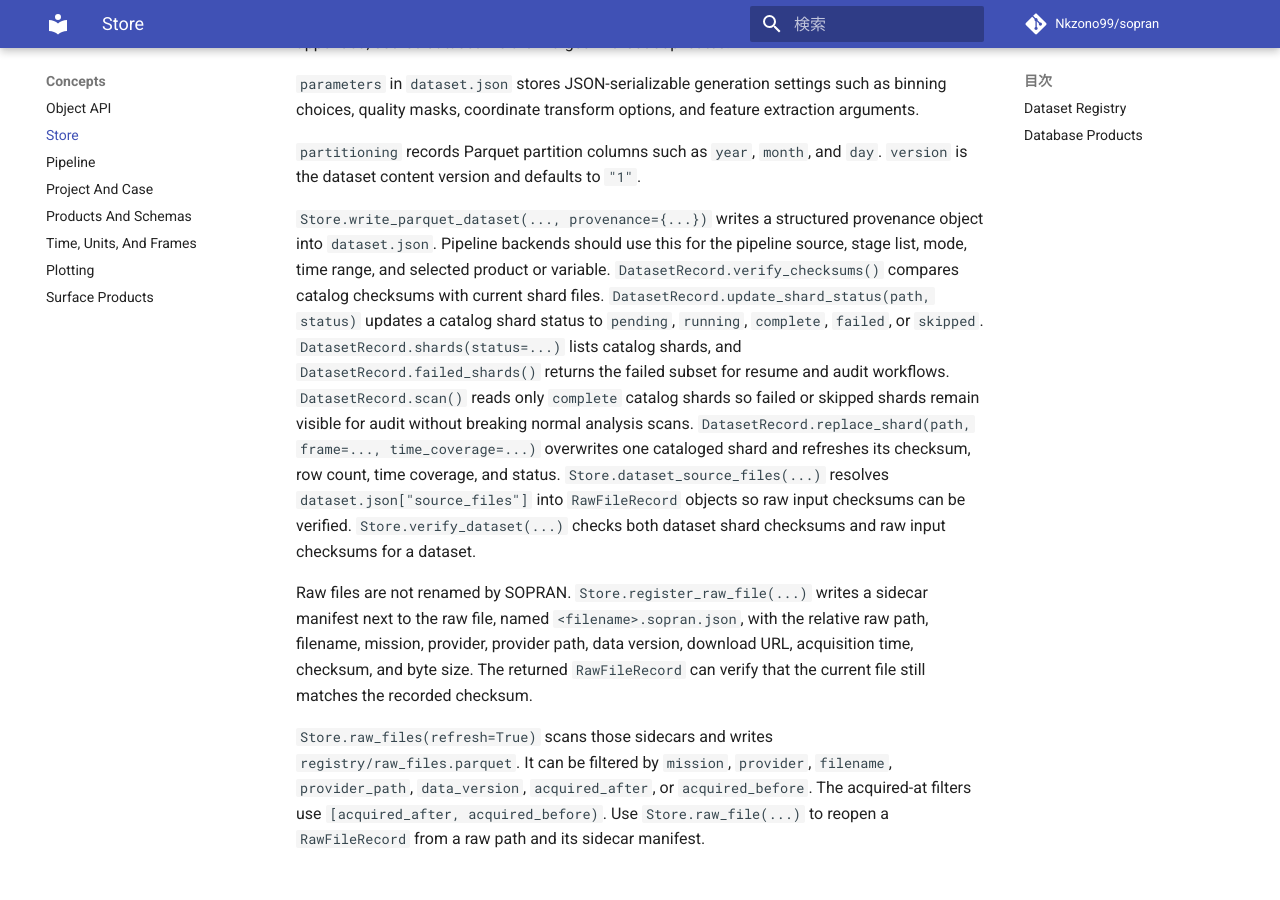
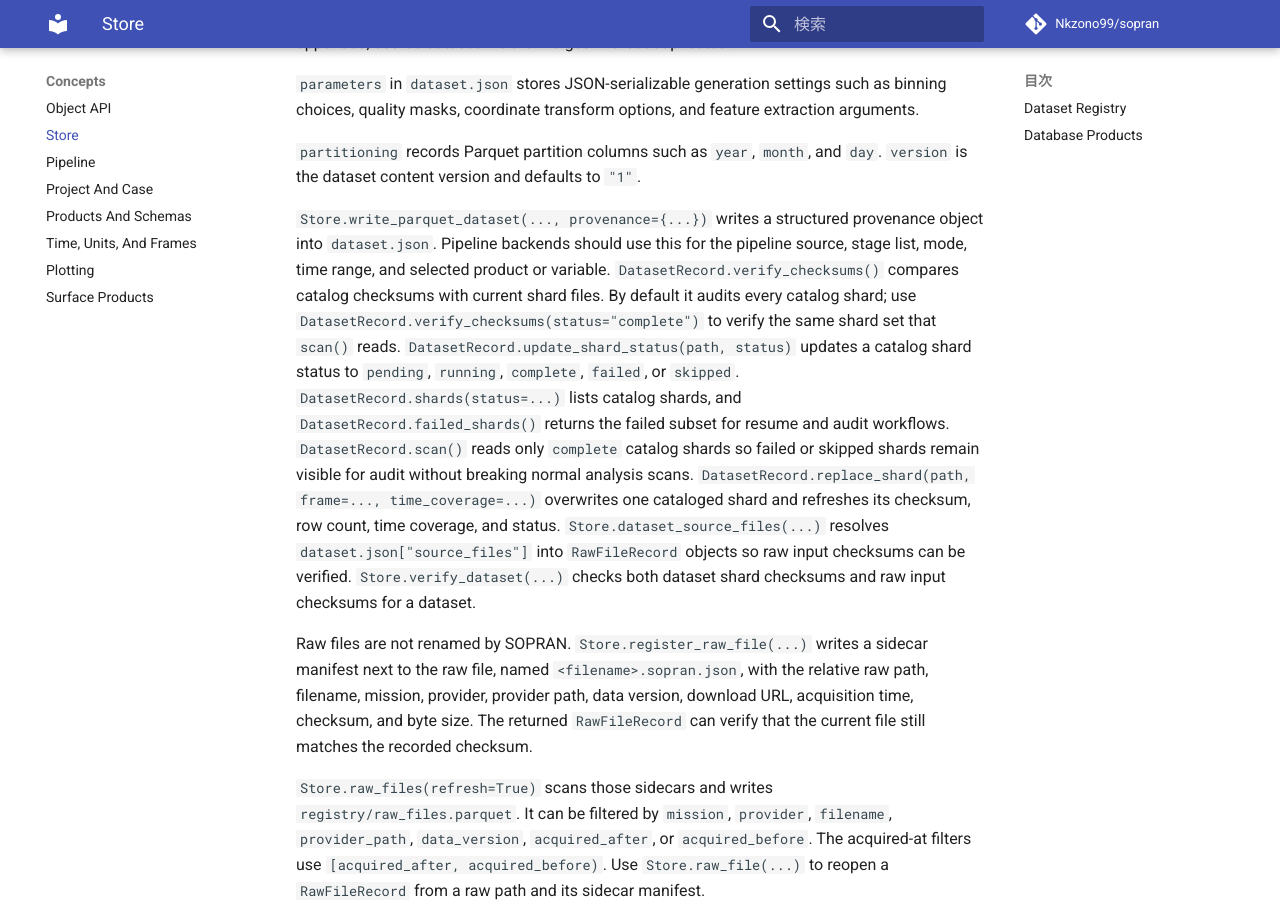
Before and after one commit to Nkzono99/sopran, an MkDocs documentation site: the page built from docs/concepts/store.md, in a window 1280 px wide and 900 px high, scrolled down 819 px. Built offline with MkDocs 1.6.1 and Material for MkDocs 9.7.7, drawn with Linux system fonts in a browser that asks for light colours; comment, search, counter and statistics services are not loaded.

Commit message:
Verify checksums by shard status

```diff
--- a/docs/concepts/store.md
+++ b/docs/concepts/store.md
@@ -47,7 +47,9 @@ extraction arguments.
 provenance object into `dataset.json`. Pipeline backends should use this for the
 pipeline source, stage list, mode, time range, and selected product or variable.
 `DatasetRecord.verify_checksums()` compares catalog checksums with current shard
-files.
+files. By default it audits every catalog shard; use
+`DatasetRecord.verify_checksums(status="complete")` to verify the same shard set
+that `scan()` reads.
 `DatasetRecord.update_shard_status(path, status)` updates a catalog shard status
 to `pending`, `running`, `complete`, `failed`, or `skipped`.
 `DatasetRecord.shards(status=...)` lists catalog shards, and
```
Also changed, not shown: SPEC.md (+4 -0 lines), docs/reference/store-layout.md (+3 -1 lines), 2 other files.
